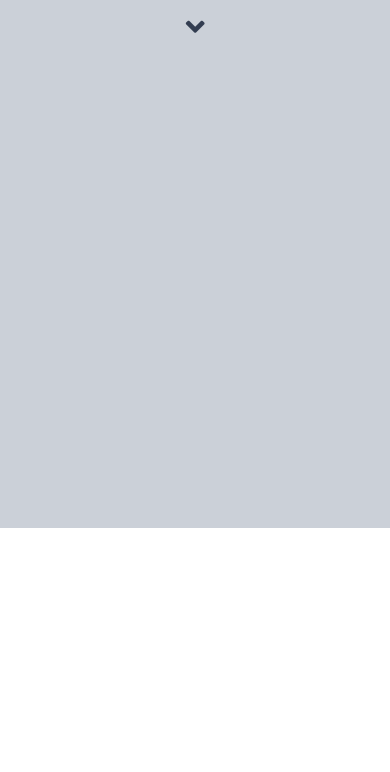
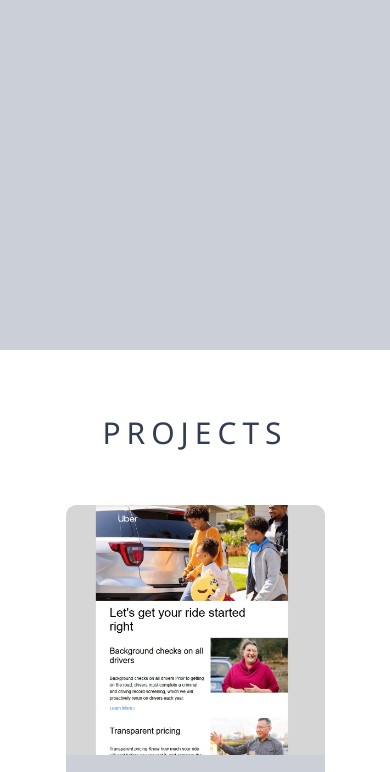
Before and after one commit to justingarcianm/justingarcianm.github.io, a plain HTML site: page index.html in a window 390 px wide. Shown: the part 494-1266 px from the top of the page. Drawn offline with nearby package versions, Linux system fonts and the light colour scheme.

Commit message:
fix mobile queries

```diff
--- a/css/styles.css
+++ b/css/styles.css
@@ -214,14 +214,9 @@ footer a {
 
 /* MOBILE */
 @media (max-width: 600px) {
-    #welcome-section, #projects, #contact {
-        height: 100%;
-    }
-    footer {
-        margin-top: -100px;
-    }
+
     #welcome-section header{
-        margin: 35vh auto;
+        margin: 25vh auto;
     }
     #project-box {
         margin-top: 50px;
@@ -257,7 +252,6 @@ footer a {
     }
     #welcome-section, #contact {
         padding: 50px 0;
-
     }
     #contact-links {
         margin: 50px;
```
